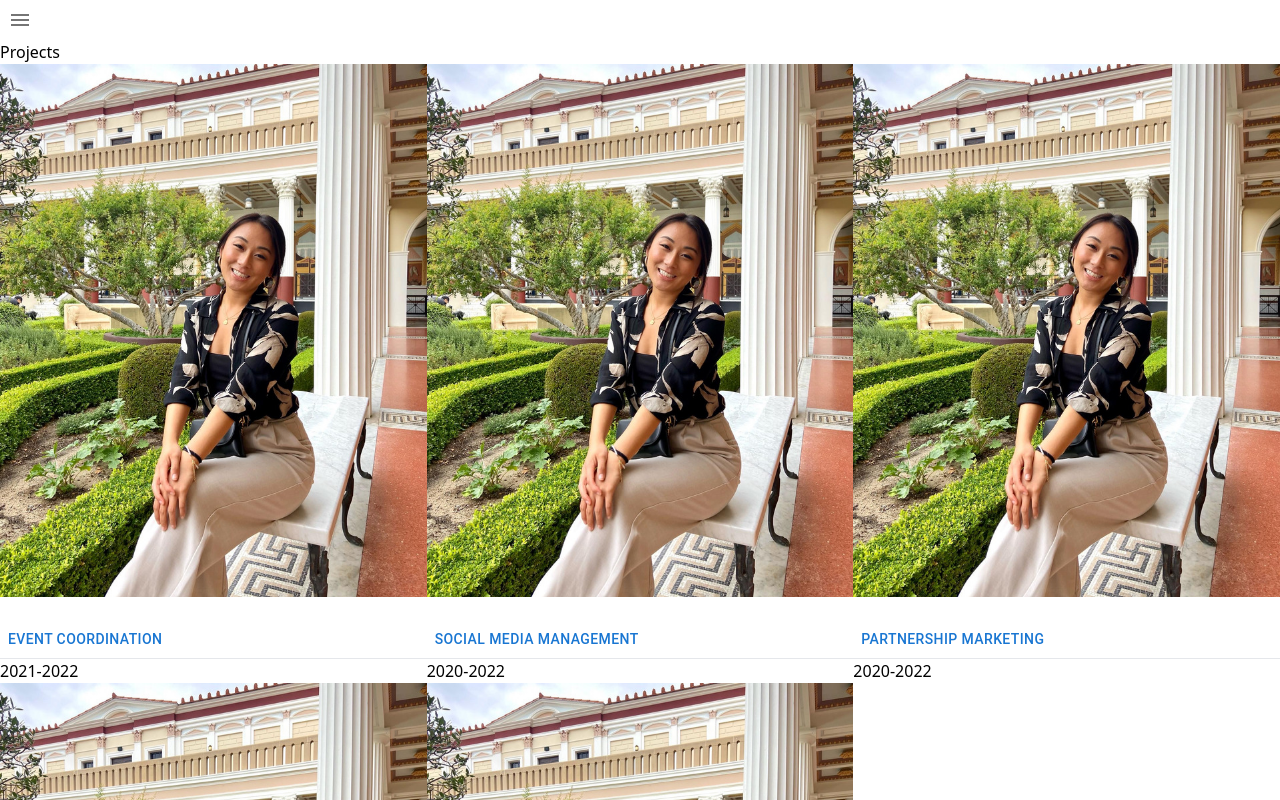
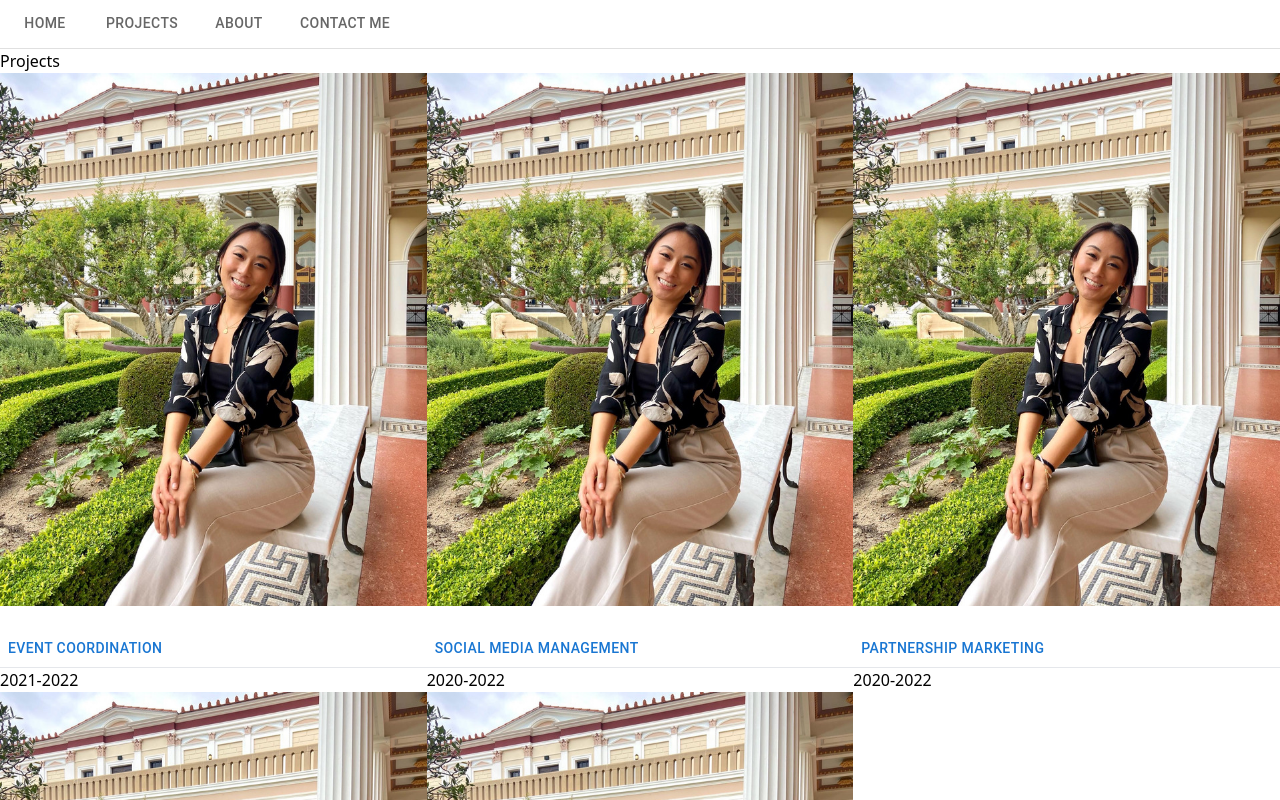
Before and after one commit to jhodev25/melanie-web, a React (Vite) app: page /projects in a window 1280 px wide. Shown: the top 800 px of the page. Built offline with nearby package versions, Linux system fonts and the light colour scheme; a web font is replaced by a local one.

Commit message:
adding menu bar

```diff
--- a/src/components/index.ts
+++ b/src/components/index.ts
@@ -0,0 +1,3 @@
+export { MenuButton } from './lib/menu';
+export { ProjectCard } from './lib/projectCard';
+export { TabMenu } from './lib/tabs';
--- /dev/null
+++ b/src/components/lib/tabs/index.tsx
@@ -0,0 +1 @@
+export { TabMenu } from './tabMenu';
--- /dev/null
+++ b/src/components/lib/tabs/tabMenu.tsx
@@ -0,0 +1,16 @@
+import { Box, Tabs, Tab } from '@mui/material';
+
+export const TabMenu = () => {
+  return (
+    <div>
+      <Box sx={{ borderBottom: 1, borderColor: 'divider' }}>
+        <Tabs aria-label="basic tabs example">
+          <Tab label="Home" onClick={() => window.location.assign('/')} />
+          <Tab label="Projects" onClick={() => window.location.assign('projects')} />
+          <Tab label="About" onClick={() => window.location.assign('about')} />
+          <Tab label="Contact Me" onClick={() => window.location.assign('contact')} />
+        </Tabs>
+      </Box>
+    </div>
+  );
+};
--- a/src/containers/route-container.tsx
+++ b/src/containers/route-container.tsx
@@ -2,7 +2,7 @@ import CircularProgress from '@mui/material/CircularProgress';
 import { Suspense, lazy } from 'react';
 import { Route, Routes } from 'react-router-dom';
 
-import { MenuButton } from 'components/lib/menu';
+import { TabMenu } from 'components';
 
 const Home = lazy(() => import('pages').then((res) => ({ default: res.Home })));
 const SocialMediaManagement = lazy(() => import('pages').then((res) => ({ default: res.SocialMediaManagement })));
@@ -17,7 +17,7 @@ const About = lazy(() => import('pages').then((res) => ({ default: res.About }))
 export const RouteContainer = () => {
   return (
     <Suspense fallback={<CircularProgress />}>
-      <MenuButton />
+      <TabMenu />
       <Routes>
         <Route element={<Home />} path="/" />
         <Route element={<SocialMediaManagement />} path="/socialmediamanagement" />
--- a/src/pages/projects/projects.tsx
+++ b/src/pages/projects/projects.tsx
@@ -1,5 +1,5 @@
 import { melHome } from 'assets/images';
-import { ProjectCard } from 'components/lib/projectCard';
+import { ProjectCard } from 'components';
 
 export const Projects = () => {
   return (
```
Also changed, not shown: 1 other file (tests, documents, lock files or other folders).
